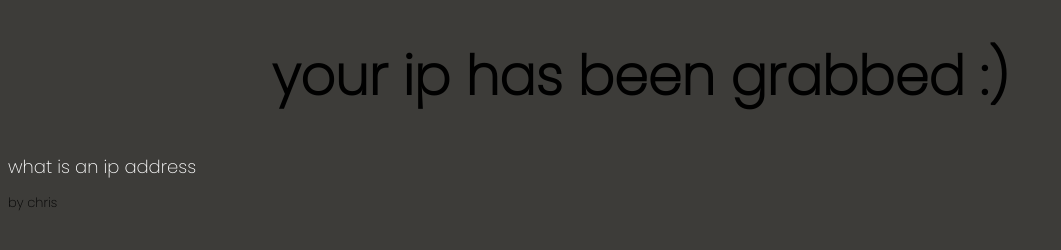
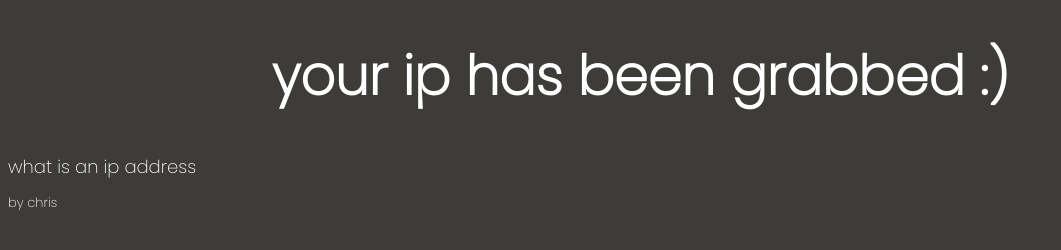
Before and after one commit to Funnyman193/gotYOip, a plain HTML site: page index.html in a window 1280 px wide. Shown: the whole page, without its empty margins (0-1061 px from the left). Drawn offline with Linux system fonts and the light colour scheme.

Commit message:
Update index.html

```diff
--- a/index.html
+++ b/index.html
@@ -18,7 +18,7 @@
 
 <style>
 h1{
-color:#fffff;
+color:#ffffff;
 font-size:54px;
 text-align:center;
 font-family: 'Poppins', sans-serif;
@@ -39,6 +39,7 @@ font-size:23px;
 color:#ffbf00;
 }
 p{
+color:#ffffff;
 font-size:13px;
 font-family: 'Poppins', sans-serif;
 }
```
